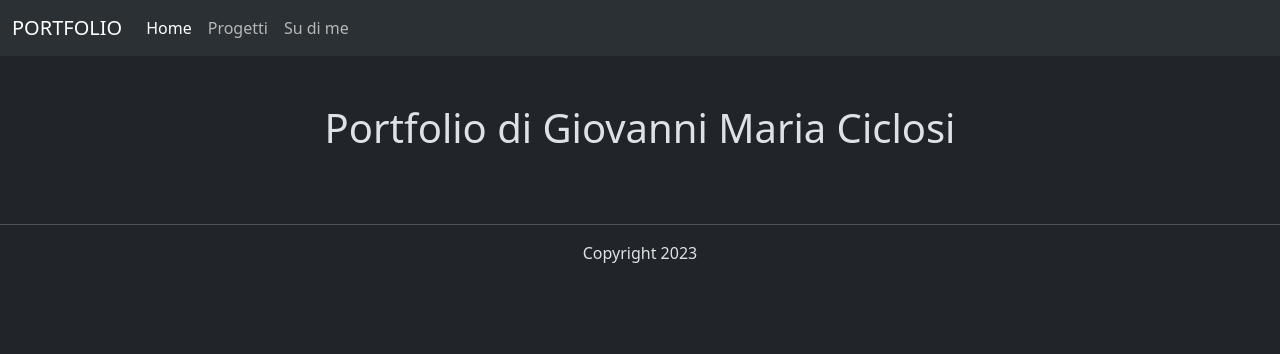
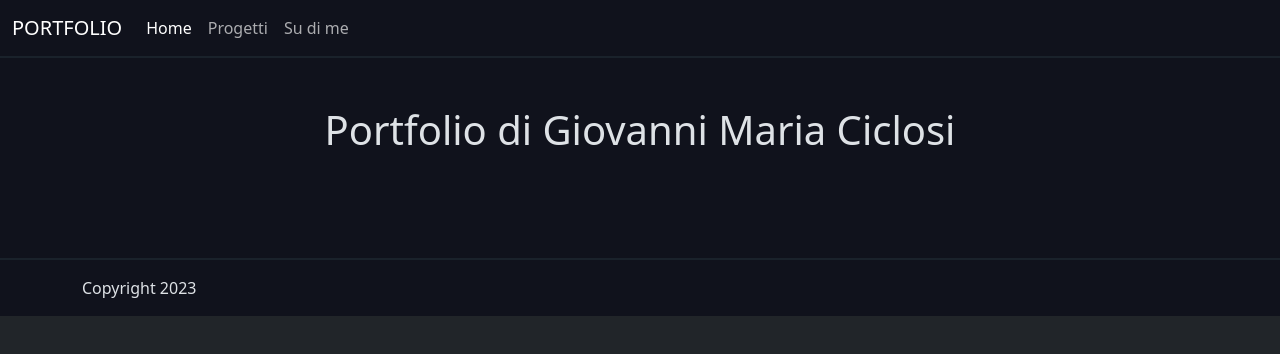
Before and after one commit to giovannimariaciclosi/vite-boolfolio, a Vue app: page / in a window 1280 px wide. Shown: the top 354 px of the page. Built offline with nearby package versions, Linux system fonts and the light colour scheme.

Commit message:
feat: added pagination of projects, layout improvements

```diff
--- a/src/App.vue
+++ b/src/App.vue
@@ -19,11 +19,17 @@ export default {
 </script>
 
 <template>
-  <AppHeader></AppHeader>
+  <div class="app-container">
+    <AppHeader></AppHeader>
 
-  <router-view></router-view>
+    <router-view></router-view>
 
-  <AppFooter></AppFooter>
+    <AppFooter></AppFooter>
+  </div>
 </template>
 
-<style lang="scss" scoped></style>
+<style lang="scss" scoped>
+.app-container {
+  background-color: #10121c;
+}
+</style>
--- a/src/components/AppFooter.vue
+++ b/src/components/AppFooter.vue
@@ -11,10 +11,16 @@ export default {
 </script>
 
 <template>
-  <footer class="text-center">
-    <hr>
+  <hr class="divisor">
+  <footer class="pb-3 container">
     Copyright 2023
   </footer>
 </template>
 
-<style lang="scss" scoped></style>
+<style lang="scss" scoped>
+.divisor {
+  border-top: 2px solid #1a222b;
+  opacity: 1;
+  margin-top: 3rem;
+}
+</style>
--- a/src/components/AppHeader.vue
+++ b/src/components/AppHeader.vue
@@ -12,7 +12,7 @@ export default {
 
 <template>
   <div>
-    <nav class="navbar navbar-expand-lg bg-body-tertiary">
+    <nav class="navbar navbar-expand-lg my-navbar">
       <div class="container-fluid">
         <router-link class="navbar-brand" :to="{ name: 'home' }">PORTFOLIO</router-link>
         <button class="navbar-toggler" type="button" data-bs-toggle="collapse" data-bs-target="#navbarSupportedContent"
@@ -37,4 +37,9 @@ export default {
   </div>
 </template>
 
-<style lang="scss" scoped></style>
+<style lang="scss" scoped>
+.my-navbar {
+  background-color: #10121c;
+  border-bottom: 2px solid #1a222b;
+}
+</style>
--- a/src/components/ProjectCard.vue
+++ b/src/components/ProjectCard.vue
@@ -57,6 +57,8 @@ export default {
 
 <style lang="scss" scoped>
 .project.card {
+  background-color: #1a222b;
+
   .cover-image {
     height: 300px;
     object-fit: cover;
@@ -68,7 +70,8 @@ export default {
     justify-content: flex-start;
     gap: .5em;
     align-items: center;
-    overflow-x: scroll;
+    flex-wrap: wrap;
+    // overflow-x: scroll;
 
     padding: .8em 0;
   }
--- a/src/pages/ProjectsIndex.vue
+++ b/src/pages/ProjectsIndex.vue
@@ -9,9 +9,11 @@ export default {
 
   data() {
     return {
+      apiURL: 'http://127.0.0.1:8000/api/projects',
+
       projects: [],
 
-      currentPage: 1,
+      pagination: {},
     }
   },
 
@@ -21,31 +23,24 @@ export default {
 
   created() {
 
-    this.getProjects();
+    this.getProjects(this.apiURL);
 
   },
 
   methods: {
 
-    getProjects() {
+    getProjects(apiURL) {
 
-      axios.get('http://127.0.0.1:8000/api/projects?page=' + this.currentPage).then(response => {
+      axios.get(apiURL).then(response => {
         // console.log(response.data.results.data);
+
+        // salvo i progetti
         this.projects = response.data.results.data;
+
+        // salvo le variabili di paginazione
+        this.pagination = response.data.results;
       });
     },
-
-
-    nextPage() {
-      this.currentPage++;
-      this.getProjects();
-    },
-
-    prevPage() {
-      this.currentPage--;
-      this.getProjects();
-    },
-
   },
 }
 
@@ -55,9 +50,7 @@ export default {
 
 <template>
   <div v-if="projects.length > 0" class="container pt-5">
-    <h1 class="text-center">I miei progetti</h1>
-
-    <hr>
+    <h1 class="text-center pb-5">I miei progetti</h1>
 
     <div class="row">
       <div v-for="project in projects" class="col-md-6 col-lg-4 mb-3">
@@ -65,10 +58,12 @@ export default {
       </div>
     </div>
 
-    <div class="d-flex justify-content-around">
-      <button @click="prevPage()" class="btn btn-primary">Prev</button>
-      <button @click="nextPage()" class="btn btn-primary">Next</button>
+    <div class="projects-navigation">
+      <button v-for="link in pagination.links" v-html="link.label" class="btn my-btn"
+        :class="link.active ? 'my-btn-primary' : 'btn-outline-secondary'" :disabled="link.url == null"
+        @click="getProjects(link.url)"></button>
     </div>
+
   </div>
 
   <div v-else class="loading-screen">
@@ -79,6 +74,23 @@ export default {
 </template>
 
 <style lang="scss" scoped>
+.projects-navigation {
+  display: flex;
+  justify-content: center;
+  gap: 10px;
+  flex-wrap: wrap;
+
+  margin-top: 2em;
+
+  .my-btn {
+    color: white;
+  }
+
+  .my-btn-primary {
+    background-color: #574aff;
+  }
+}
+
 .loading-screen {
   display: flex;
   justify-content: center;
```
